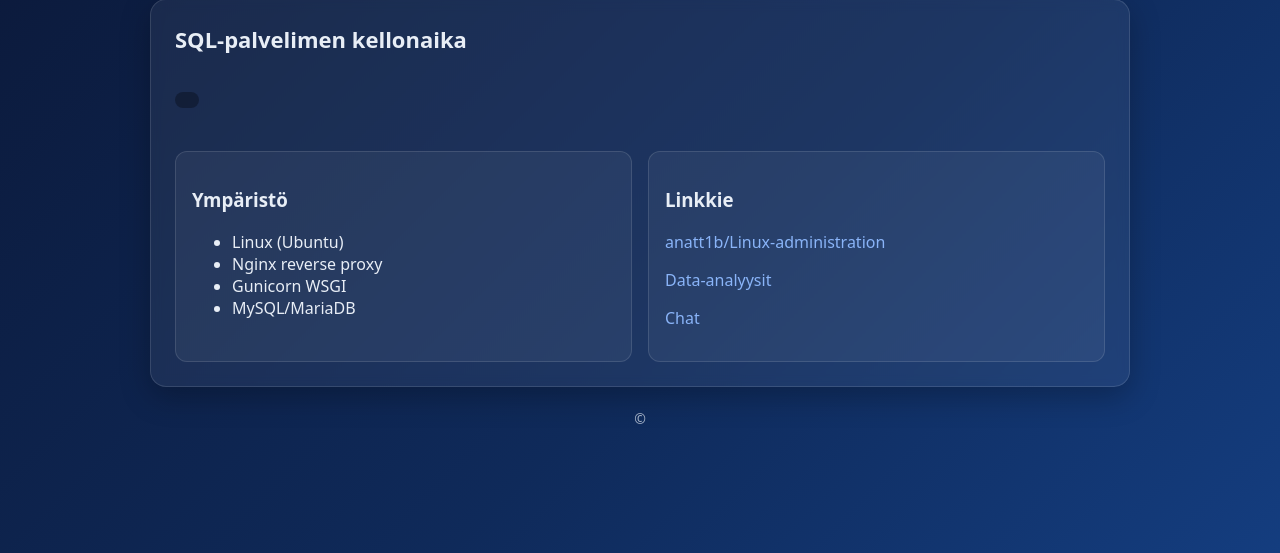
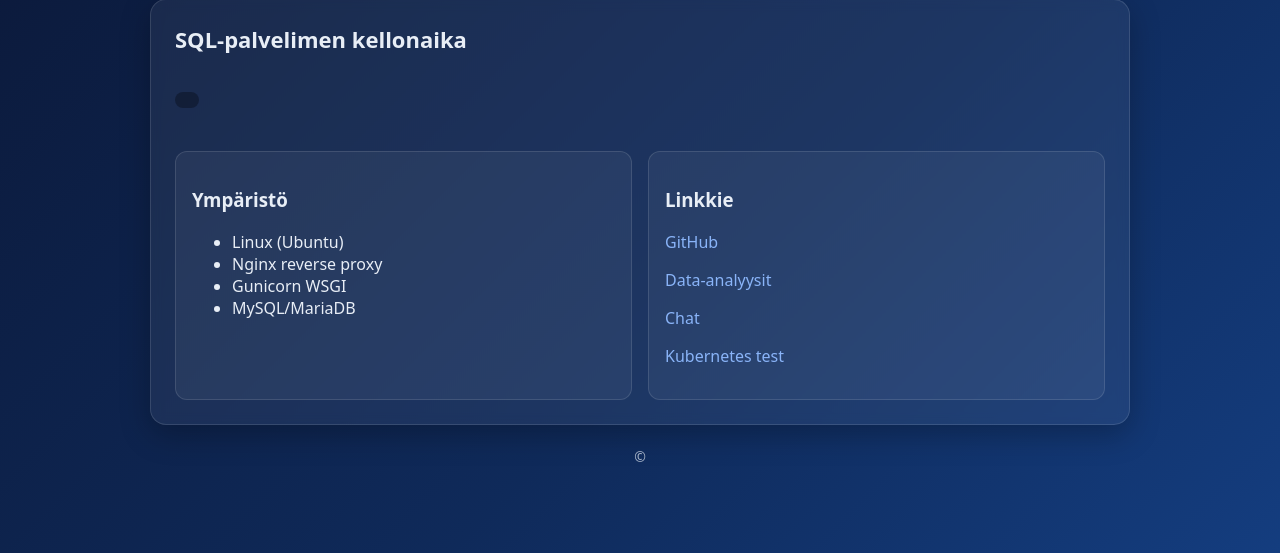
Before and after one commit to anatt1b/Linux-administration, a Flask app: template lemp-app/templates/index.html in a window 1280 px wide. Shown: the part 247-800 px from the top of the page. Run offline with Flask 3, Linux system fonts and the light colour scheme; the template is opened without the code that fills it, so the values that code supplies are empty.

Commit message:
added link to main page

```diff
--- a/lemp-app/templates/index.html
+++ b/lemp-app/templates/index.html
@@ -32,7 +32,7 @@
             <h3>Linkkie</h3>
             <p>
                 <a href="https://github.com/anatt1b/Linux-administration" target="_blank">
-                    anatt1b/Linux-administration
+                    GitHub
                 </a>
             </p>
             <p>
@@ -46,6 +46,11 @@
                     Chat
                 </a>
             </p>
+            <p>
+                <a href="http://86.50.22.163/kube/" target="_blank">
+                    Kubernetes test
+                </a>
+            </p>
           </div>
         </div>
       </main>
```
